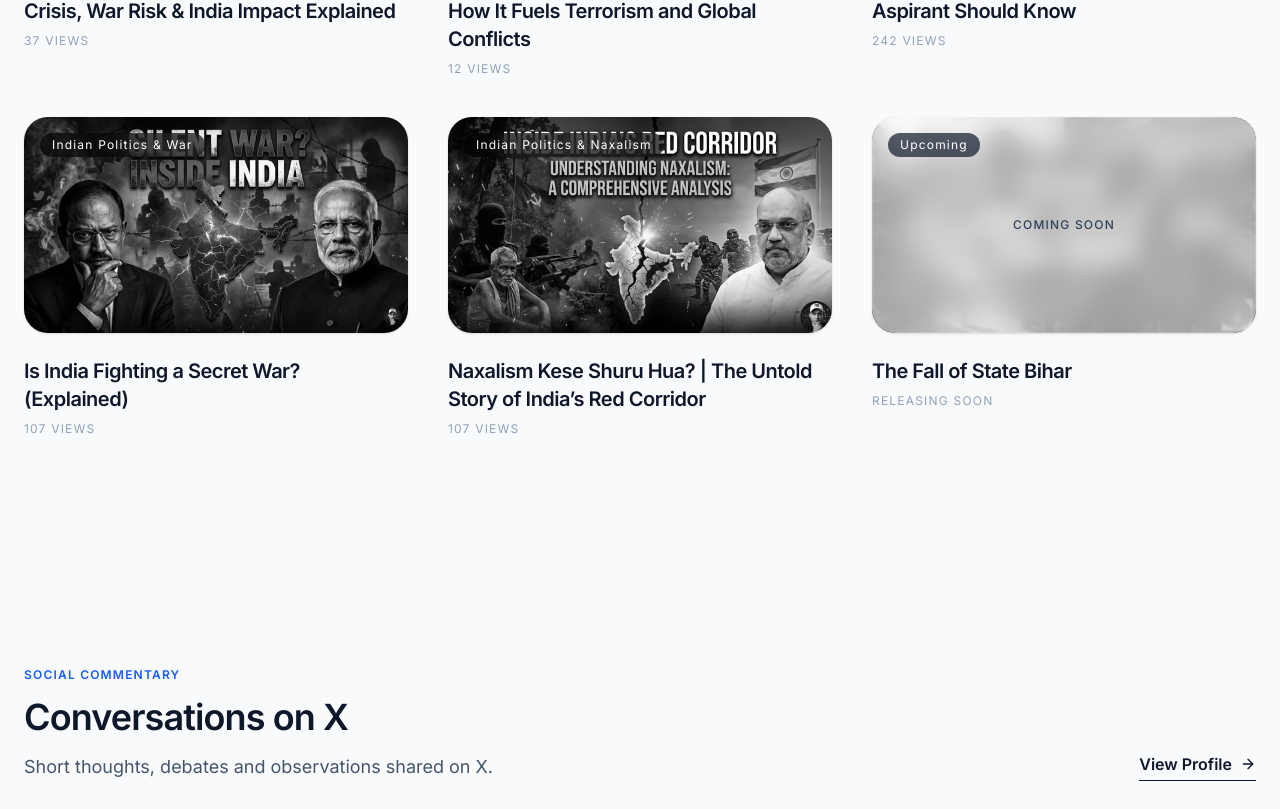
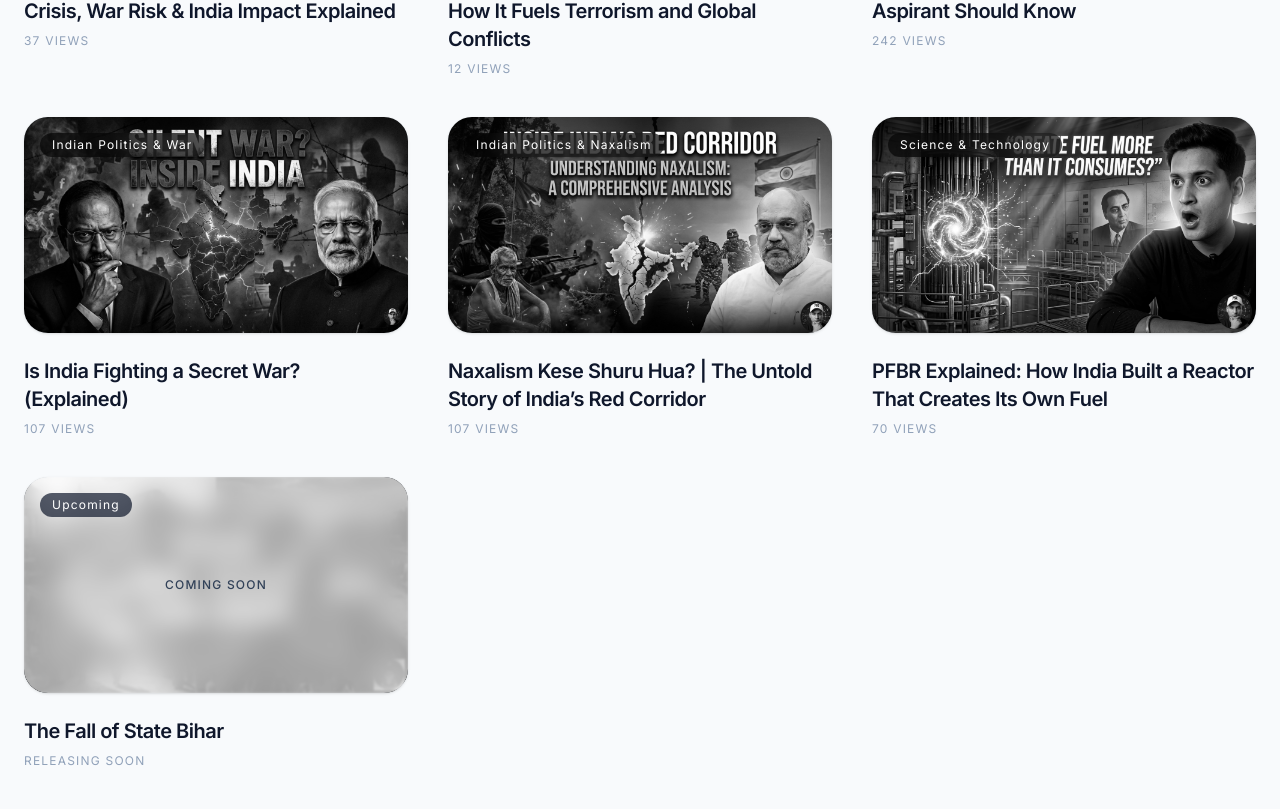
Before and after one commit to Ssharma0355/when-sachin-explains, a Next.js app: page / in a window 1280 px wide. Shown: the part 3131-3940 px from the top of the page. Built offline with nearby package versions, Linux system fonts and the light colour scheme.

Commit message:
added new video

```diff
--- a/app/components/YouTubeFeed.tsx
+++ b/app/components/YouTubeFeed.tsx
@@ -14,6 +14,8 @@ import Thumbnail6 from "../assets/thubnail6.png";
 import Thumbnail7 from "../assets/thubnail7.png";
 import Thumbnail8 from "../assets/thubnail8.png";
 import Thumbnail9 from "../assets/thubnail9.png";
+import Thumbnail10 from "../assets/thubnail10.png";
+
 
 
 interface Video {
@@ -97,6 +99,15 @@ const videos: Video[] = [
         category: 'Indian Politics & Naxalism',
         views: '107',
         link: 'https://youtu.be/oIWsMMrvZGI?si=eq8NLEoqrfy-663g',
+        status: 'published',
+    },
+    {
+        id: 10,
+        title: 'PFBR Explained: How India Built a Reactor That Creates Its Own Fuel        ',
+        thumbnail: Thumbnail10,
+        category: 'Science & Technology',
+        views: '70',
+        link: 'https://youtu.be/BtclvAzseno?si=CKlqeppvs119RA4k',
         status: 'published',
     },
     {
```
Also changed, not shown: app/assets/thubnail10.png (added).
